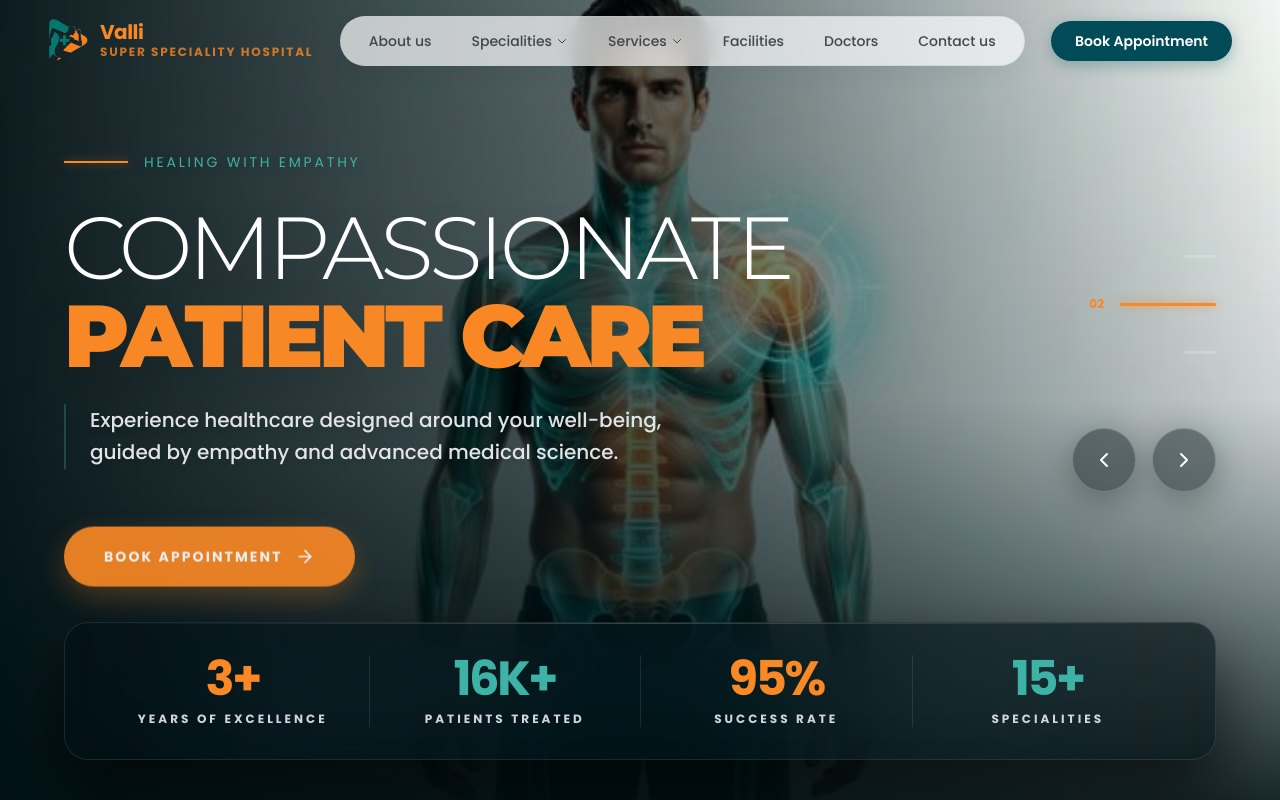
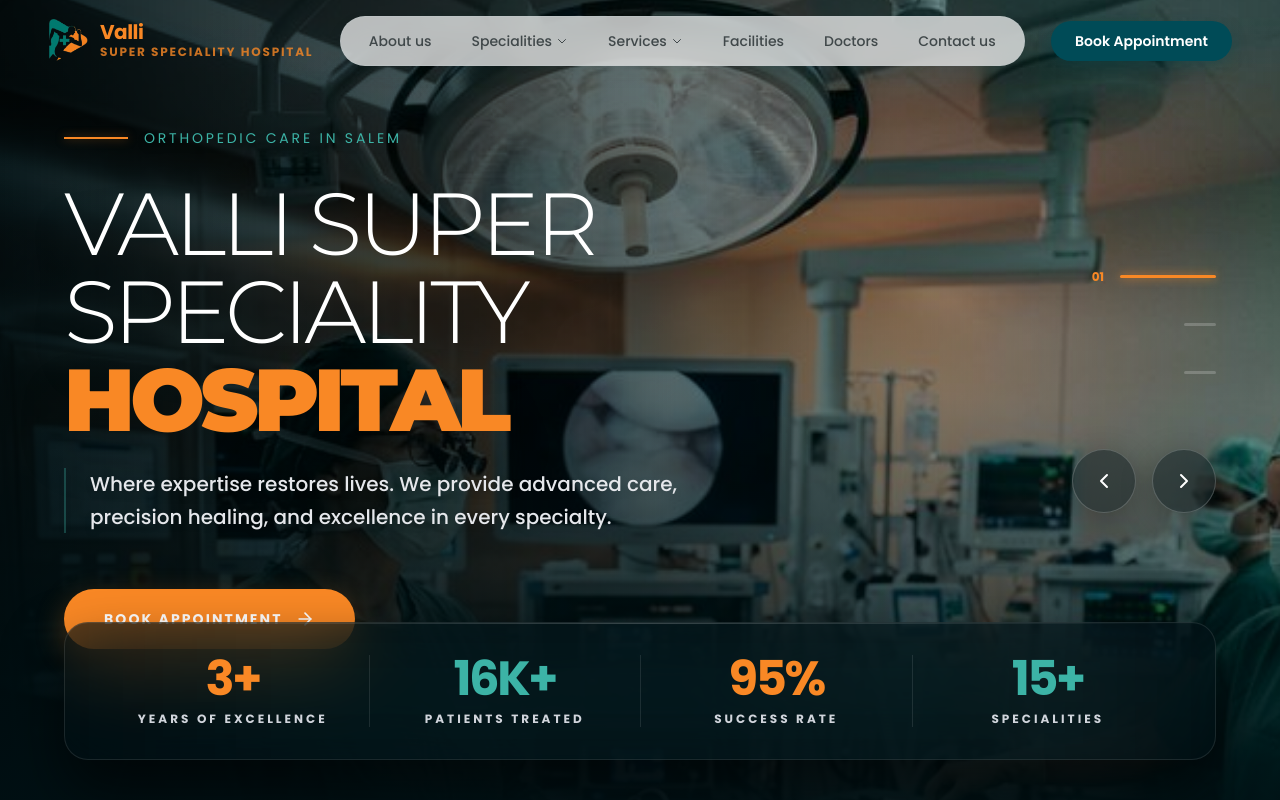
Before and after one commit to insurancevalliortho-hash/valli, a Next.js app: page / in a window 1280 px wide. Shown: the top 800 px of the page. Built offline with nearby package versions, Linux system fonts and the light colour scheme.

Commit message:
feat(seo): configure self-pointing alternate lang, lazy load client bundles via ClientWrapper, and optimize Hero H1 description

```diff
--- a/src/app/layout.tsx
+++ b/src/app/layout.tsx
@@ -2,9 +2,8 @@
 import { Montserrat, Poppins } from "next/font/google";
 import "./globals.css";
 import { HospitalSchema, PhysicianSchema } from "../components/seo/StructuredData";
-import { Suspense } from "react";
-import PageTransitionLoader from "../components/PageTransitionLoader";
 import Script from "next/script";
+import ClientWrapper from "../components/ClientWrapper";
 
 const montserrat = Montserrat({
     variable: "--font-montserrat",
@@ -85,6 +84,7 @@
     alternates: {
         canonical: "https://vallihospital.in/",
         languages: {
+            "en": "https://vallihospital.in/",
             "en-IN": "https://vallihospital.in/",
             "x-default": "https://vallihospital.in/",
         },
@@ -111,14 +111,13 @@
                         gtag('config', 'G-VALLIHOSP');
                     `}
                 </Script>
-                <Suspense fallback={null}>
-                    <PageTransitionLoader />
-                </Suspense>
                  <HospitalSchema />
                  <PhysicianSchema />
+                 <ClientWrapper>
                      <div id="page-content-wrapper" className="min-h-screen">
                          {children}
                      </div>
+                 </ClientWrapper>
              </body>
          </html>
      );
--- a/src/app/page.tsx
+++ b/src/app/page.tsx
@@ -7,8 +7,6 @@
 import SpecialityGrid from "./../components/SpecialityGrid";
 import TechShowcase from "./../components/TechShowcase";
 import Testimonials from "./../components/Testimonials";
-import SmoothScroll from "./../components/SmoothScroll";
-import MagneticCursor from "./../components/MagneticCursor";
 import Footer from "./../components/Footer";
 
 export const metadata: Metadata = {
@@ -74,12 +72,11 @@
     ];
 
     return (
-        <SmoothScroll>
+        <>
             <script
                 type="application/ld+json"
                 dangerouslySetInnerHTML={{ __html: JSON.stringify(jsonLd) }}
             />
-            <MagneticCursor />
             <Navbar />
             <main className="min-h-screen bg-white w-full block overflow-x-hidden">
                 <Hero />
@@ -92,6 +89,6 @@
             </main>
 
             <Footer />
-        </SmoothScroll>
+        </>
     );
 }
--- /dev/null
+++ b/src/components/ClientWrapper.tsx
@@ -0,0 +1,20 @@
+"use client";
+
+import dynamic from "next/dynamic";
+import { Suspense } from "react";
+
+const SmoothScroll = dynamic(() => import("./SmoothScroll"), { ssr: false });
+const MagneticCursor = dynamic(() => import("./MagneticCursor"), { ssr: false });
+const PageTransitionLoader = dynamic(() => import("./PageTransitionLoader"), { ssr: false });
+
+export default function ClientWrapper({ children }: { children: React.ReactNode }) {
+    return (
+        <SmoothScroll>
+            <Suspense fallback={null}>
+                <PageTransitionLoader />
+            </Suspense>
+            <MagneticCursor />
+            {children}
+        </SmoothScroll>
+    );
+}
--- a/src/components/Hero.tsx
+++ b/src/components/Hero.tsx
@@ -8,9 +8,9 @@
     {
         id: 1,
         image: "/hero-surgery.png",
-        title: "WORLD-CLASS",
-        highlight: "HEALTHCARE",
-        subtitle: "Orthopedic Excellence",
+        title: "VALLI SUPER SPECIALITY",
+        highlight: "HOSPITAL",
+        subtitle: "Orthopedic Care in Salem",
         description: "Where expertise restores lives. We provide advanced care, precision healing, and excellence in every specialty."
     },
     {
```
Lines whose indentation alone changed are shown as unchanged.
